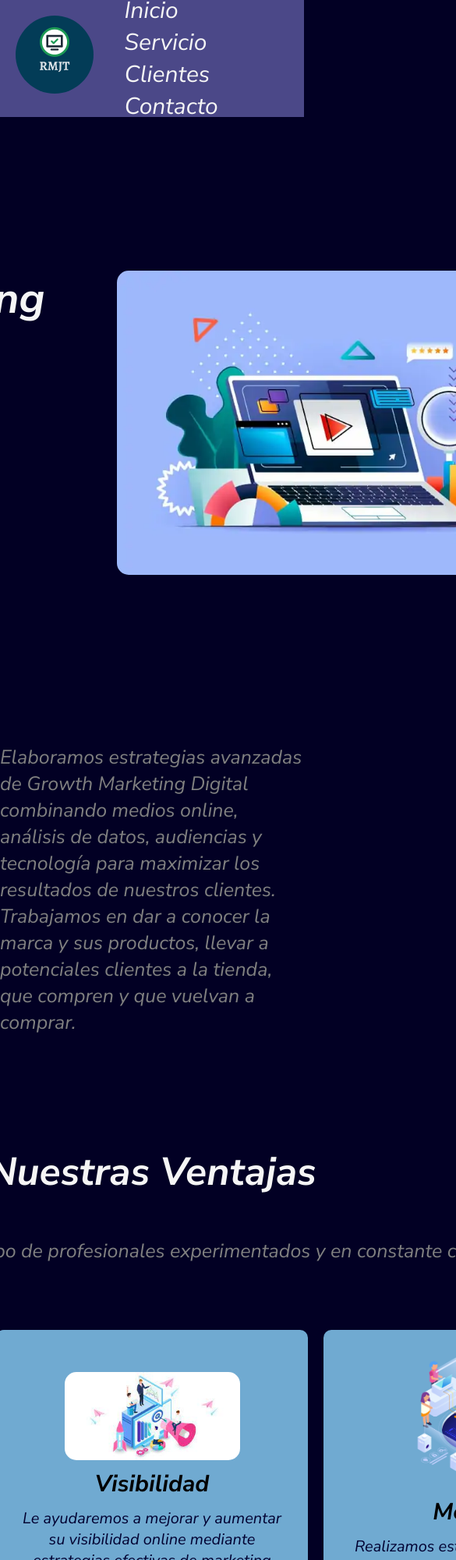
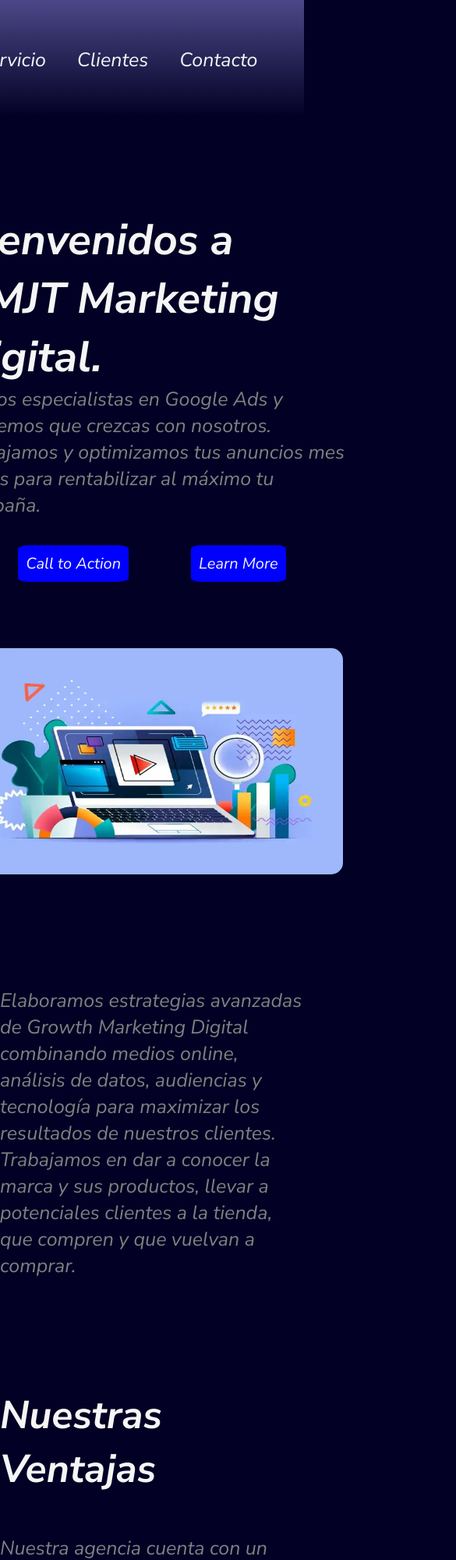
Before and after one commit to Rmjt18/segundaentrega, a plain HTML site: page index.html in a window 390 px wide. Shown: the top 2000 px of the page at 78% size, 585 px wide, since content can reach past the window. Drawn offline with Linux system fonts and the light colour scheme.

Commit message:
primer media

```diff
--- a/index.html
+++ b/index.html
@@ -6,6 +6,7 @@
     <title>Tercer Entrega</title>
     <link rel="stylesheet" href="styles.css">
     <link rel="stylesheet" href="https://cdnjs.cloudflare.com/ajax/libs/font-awesome/6.4.0/css/all.min.css">
+    <link rel="stylesheet" href="/mediaqueries.css">
 </head>
 <body>
 <header class="header">
@@ -52,7 +53,7 @@
     <!------------------------- section de cards.--------------  -->
     <section class="info">
         <h2>Nuestras Ventajas</h2>
-        <p>Nuestra agencia cuenta con un equipo de profesionales experimentados y en constante capacitación para brindar un servicio de calidad.</p>
+        <p class="parrafo-big">Nuestra agencia cuenta con un equipo de profesionales experimentados y en constante capacitación para brindar un servicio de calidad.</p>
         <!-- --------------------------cars--------------------- -->
         <div class="info-card-container">
             <!------------ card one-------- -->
--- /dev/null
+++ b/mediaqueries.css
@@ -0,0 +1,70 @@
+@media (max-width:992px) {
+
+/* *{border: 1px solid red;} */
+.header .nav-links {
+        width: 100%;
+        left: 1%;
+        right: 1%;
+    }
+    .header .nav-links li {
+        font-size: 25px;
+    }
+    #hero {
+    width: 100%;
+flex-direction: column;
+    gap: 80px;
+    }
+
+    .hero-info h1{
+        width: 100%;
+        justify-content: center;
+        align-items: center;
+        left: 1%;
+        right: 1%;
+    }
+    .hero-info p {
+        justify-content: center;
+        width: 100%;
+        gap: 50px;
+    }
+
+    .buttons {
+        justify-content: center;
+    }
+    .hero-info p{
+        justify-content: center;
+        align-items: center;
+    }
+    .hero-card img{
+
+        width: 500px;
+        height: 300px;
+        align-items: center;
+        justify-content: center;
+}
+.text-information {
+    width: 100%;
+    justify-content: center;
+}
+
+.info {
+    justify-content: center;
+    align-items: center;
+}
+.parrafo-big{
+    width: 100%;
+}
+.info-card-container{
+flex-direction: column;
+justify-content: center;
+align-items: center;
+}
+#contacto img {
+    width: 100%;
+    flex-wrap: wrap;
+}
+
+.footer {
+    width: 100%;
+}
+}
--- a/styles.css
+++ b/styles.css
@@ -5,12 +5,14 @@
   padding: 0;
   font-family: "Nunito Sans", sans-serif;
   font-size: 30px;
+  /* border: 1px solid red;  */
 }
 body {
   background-color:#020024;
 }
 .header {
-  background-color: #4b4888;
+  /* background-color: #4b4888; */
+  background: linear-gradient(to bottom, #4b4888, #020024);
   display: flex;
   justify-content: flex-end;
   align-items: center;
@@ -31,6 +33,10 @@ body {
   transform: scale(1.2);
 }
 .header .nav-links {
+
+  display: flex;
+  align-items: center;
+  justify-content: center;
   list-style: none;
   padding: 0% 20px;
 }
@@ -48,7 +54,7 @@ body {
 }
 /* ----------------------------section-hero ---------------------*/
 main {
-  background: var(--background);
+
   display: flex;
   flex-direction: column;
   align-items: center;
@@ -101,16 +107,18 @@ color: grey;
 }
 
 .text-information {
+
   display: flex;
   max-width: 1200px;
-  padding: 70px 0;
-  justify-content: space-around;
+  padding: 70px 0px;
+  justify-content: center;
   align-items: center;
   color: grey;
 }
 .text-information p {
+  justify-content: center;
   font-size: 25px;
-  width: 100%;
+  width: 1000%;
 }
 
 /* --------------------------nueva seccion card -------------*/
@@ -132,11 +140,21 @@ gap: 50px;
 .info-card-container{
   display: flex;
   gap: 20px;
-  justify-content: space-around;
+  justify-content: space-between;
+  flex-wrap: wrap;
 }
 
+.parrafo-big {
+
+  display: flex;
+  justify-content: center;
+  align-items: center;
+  font-size: 25px;
+  color: gray;
+}
 .info p{
 
+  display: flex;
   justify-content: center;
   align-items: center;
   font-size: 25px;
@@ -145,8 +163,8 @@ gap: 50px;
 }
 .info-card {
   background-color: rgb(112, 170, 209);
-  width: 400px;
-  height: 390px;
+  width: 380px;
+  height: 350px;
   padding: 40px 30px;
   border-radius: 10px;
   display: flex;
```
